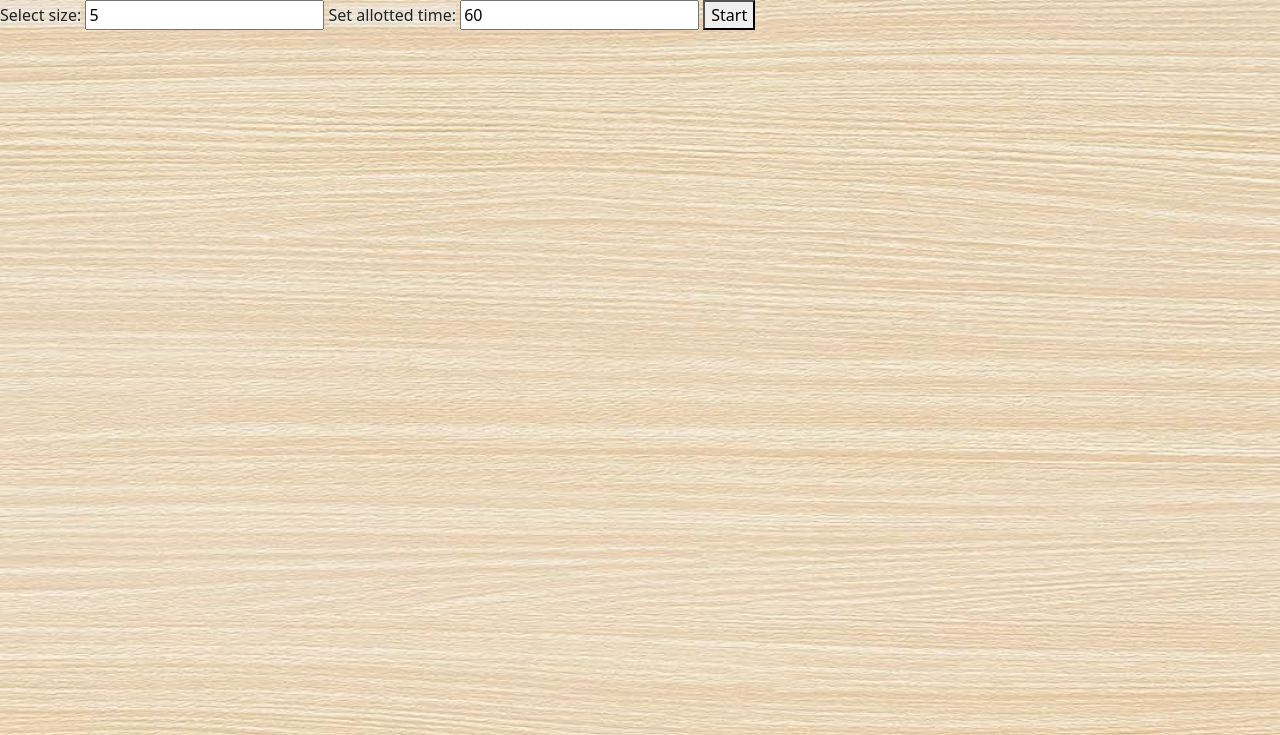
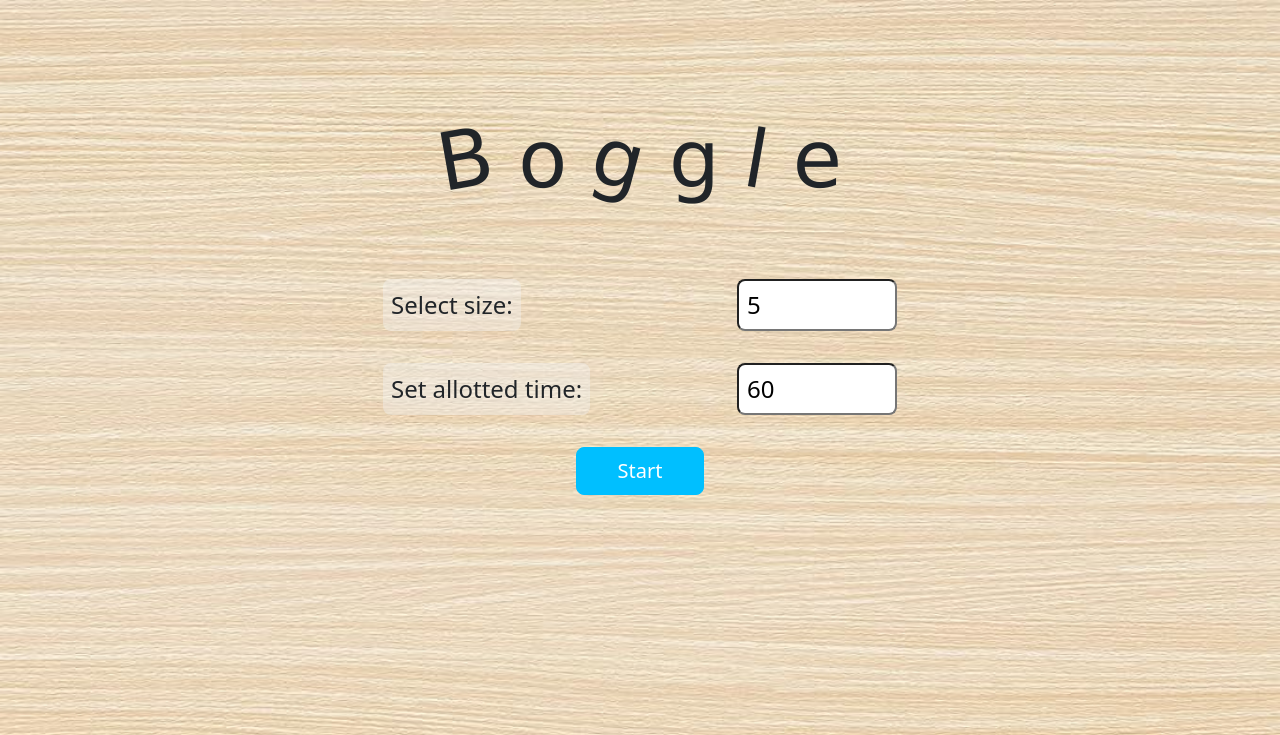
Before and after one commit to myronchen-git/Springboard-SEC-Unit-19.5-Exercise-Flask-Boggle, a Flask app: page / in a window 1280 px wide. Shown: the top 735 px of the page. Run offline with Flask 2, Linux system fonts and the light colour scheme; parts of the project's set-up code (start-up, migrations or seed data) failed here and were passed over.

Commit message:
feat: add styling for start page
(Partially completed further study.)

* Added CSS to game.css for the start page at the root route.

* Added elements, classes, and Bootstrap classes to index.html for
styling.
  - Bootstrap classes were kept to a minimum for readability and to
  more easily style the page, using custom CSS to style in places that
  Bootstrap doesn't give fine control over.

```diff
--- a/static/game.css
+++ b/static/game.css
@@ -12,6 +12,30 @@
   background-repeat: no-repeat;
   background-attachment: fixed;
   background-size: 100% 100%;
+}
+
+.title {
+  text-align: center;
+  margin-top: 10%;
+  margin-bottom: 5%;
+  font-size: 5rem;
+  font-family: Verdana, Arial, sans-serif;
+}
+
+.title > span {
+  display: inline-block;
+}
+
+.boggle-B {
+  rotate: -10deg;
+}
+
+.boggle-g {
+  rotate: 15deg;
+}
+
+.boggle-l {
+  rotate: 10deg;
 }
 
 .data-card {
@@ -67,3 +91,40 @@
   opacity: 0;
   transition: visibility 0s 2s, opacity 2s linear;
 }
+
+#form-config {
+  display: flex;
+  flex-direction: column;
+  justify-content: center;
+  align-items: center;
+  font-size: 1.5rem;
+}
+
+#form-config > h1 {
+  padding-top: 1rem;
+  padding-bottom: 1rem;
+}
+
+#form-config > div {
+  display: flex;
+  justify-content: space-between;
+  width: 100%;
+  padding: 1rem;
+}
+
+#form-config > button {
+  margin-top: 1rem;
+  width: 8rem;
+}
+
+#form-config label {
+  padding: 0.5rem;
+  border-radius: 0.5rem;
+}
+
+#form-config input {
+  border-radius: 0.5rem;
+  width: 10rem;
+  padding-left: 0.5rem;
+  padding-right: 0.5rem;
+}
--- a/templates/index.html
+++ b/templates/index.html
@@ -1,13 +1,41 @@
 {% extends 'base.html' %}
 
 {% block content %}
+<div class="container">
+    <div class="row">
+        <div class="col">
+            <h1 class="title">
+                <span class="boggle-B">B</span>
+                o
+                <span class="boggle-g">g</span>
+                g
+                <span class="boggle-l">l</span>
+                e
+            </h1>
+        </div>
+    </div>
+    <div class="row">
+        <div class="col col-md-10 col-lg-8 col-xl-6 mx-auto">
             <form id="form-config" action="/game">
+                <div>
                     <label for="form-config__input-size">Select size:</label>
-    <input id="form-config__input-size" type="number" name="size" value="5"
+                    <input id="form-config__input-size"
+                        type="number"
+                        name="size"
+                        value="5"
                         required />
+                </div>
+                <div>
                     <label>Set allotted time:</label>
-    <input id="form-config__input-time" type="number" name="timer" value="60"
+                    <input id="form-config__input-time"
+                        type="number"
+                        name="timer"
+                        value="60"
                         required />
-    <button>Start</button>
+                </div>
+                <button class="btn btn-lg btn-primary">Start</button>
             </form>
+        </div>
+    </div>
+</div>
 {% endblock %}
```
Lines whose indentation alone changed are shown as unchanged.
